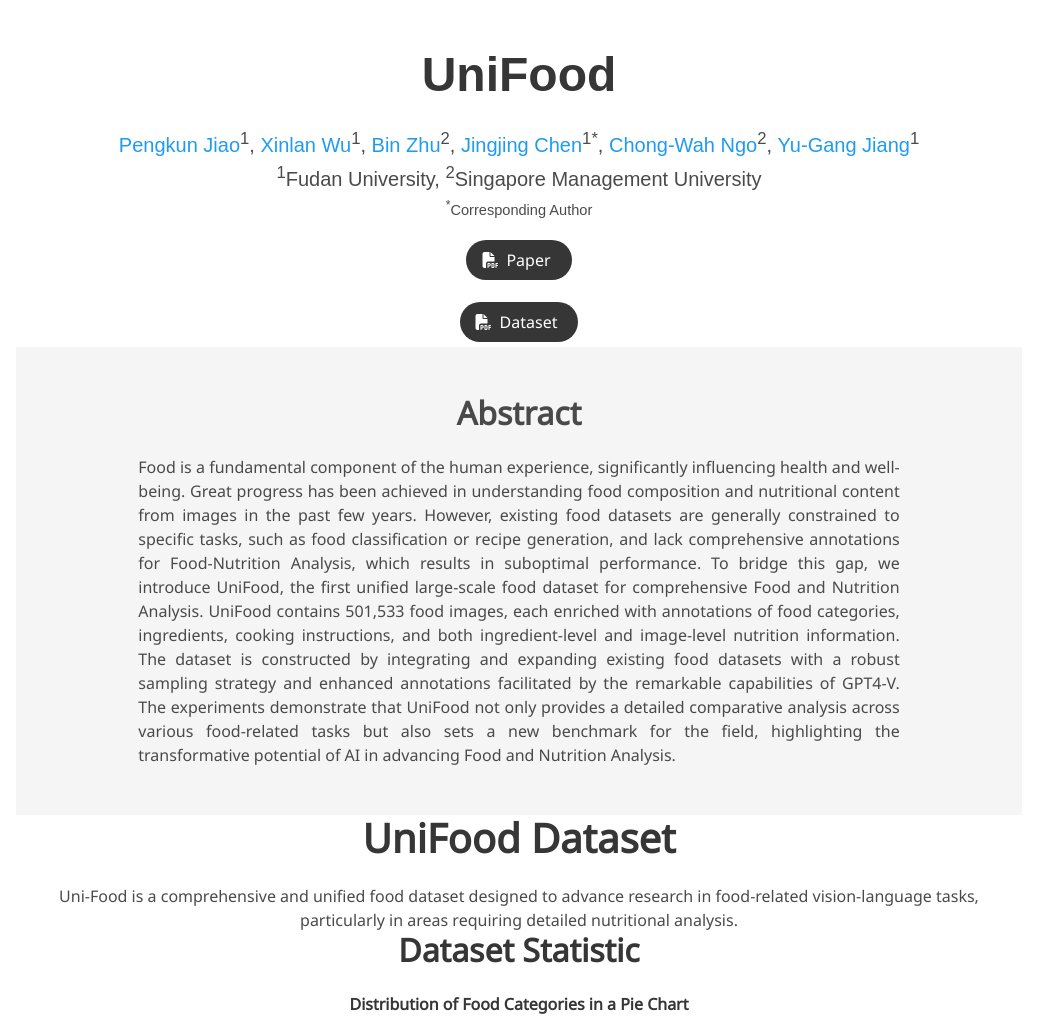
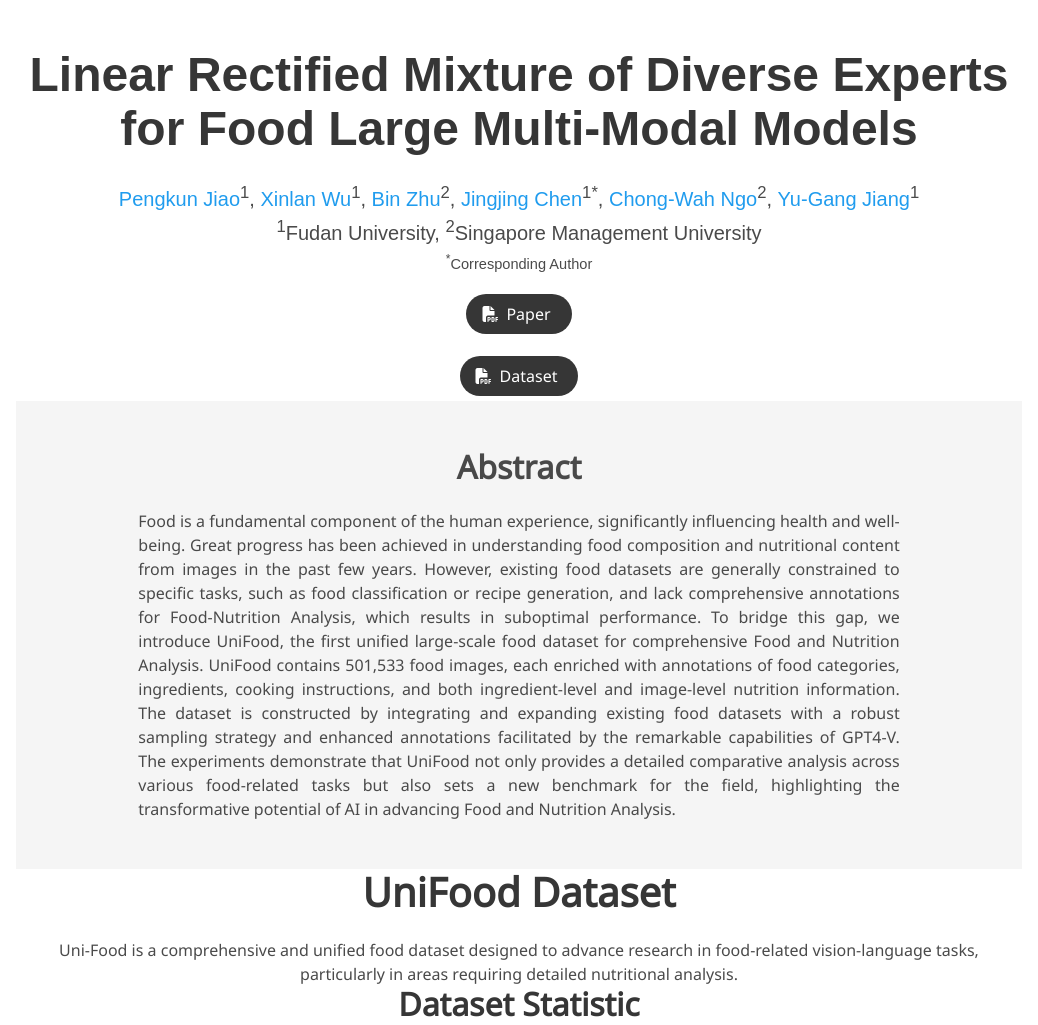
Before and after one commit to pengkun-jiao/UniFood-project, a plain HTML site: page index.html in a window 1280 px wide. Shown: the top 1025 px of the page, without its empty margins (121-1159 px from the left). Drawn offline with nearby package versions, Linux system fonts and the light colour scheme; some icons are missing; a web font is replaced by a local one.

Commit message:
Update index.html

```diff
--- a/index.html
+++ b/index.html
@@ -52,7 +52,8 @@
       <div class="container is-max-desktop">
         <div class="columns is-centered">
           <div class="column has-text-centered">
-            <h1 class="title is-1 publication-title">UniFood</h1>
+            <h1 class="title is-1 publication-title">Linear Rectified Mixture of Diverse Experts for Food Large Multi-Modal Models
+            </h1>
             <div class="is-size-5 publication-authors">
 
               <!-- Paper authors -->
```
